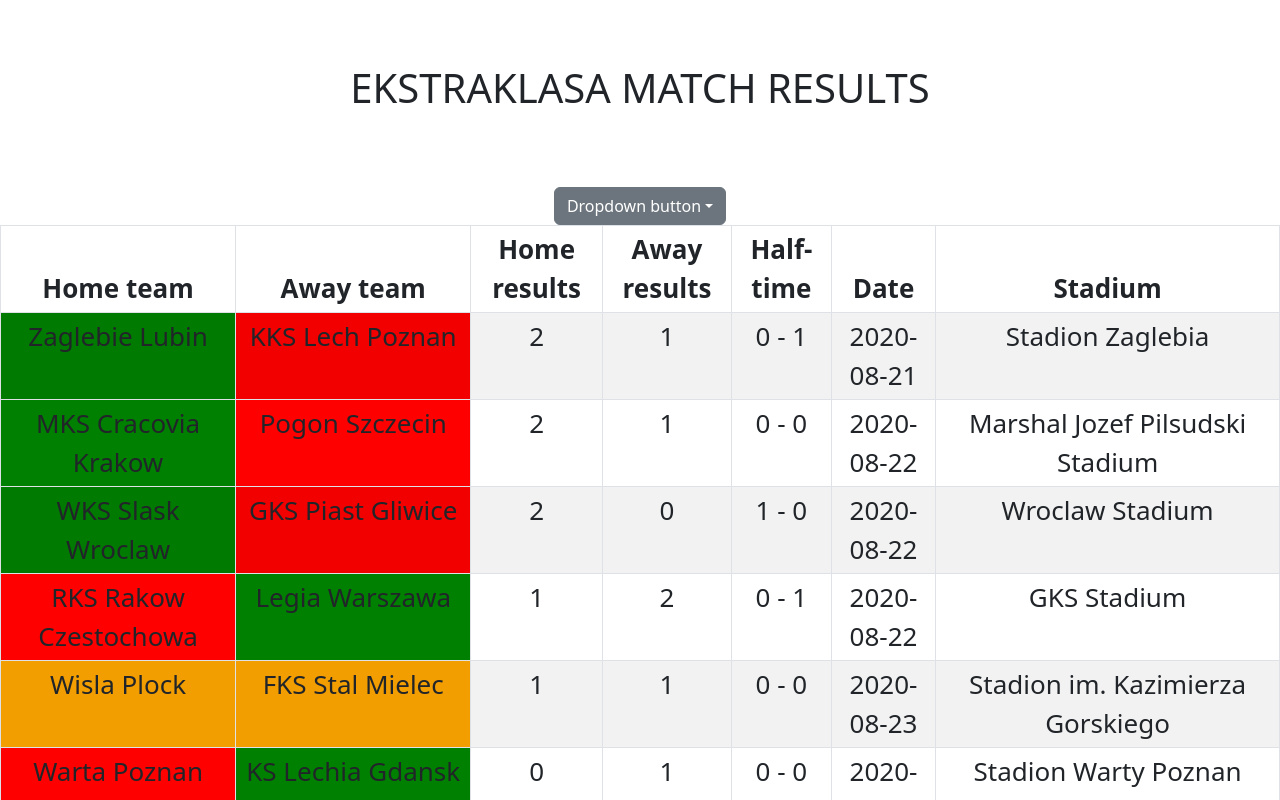
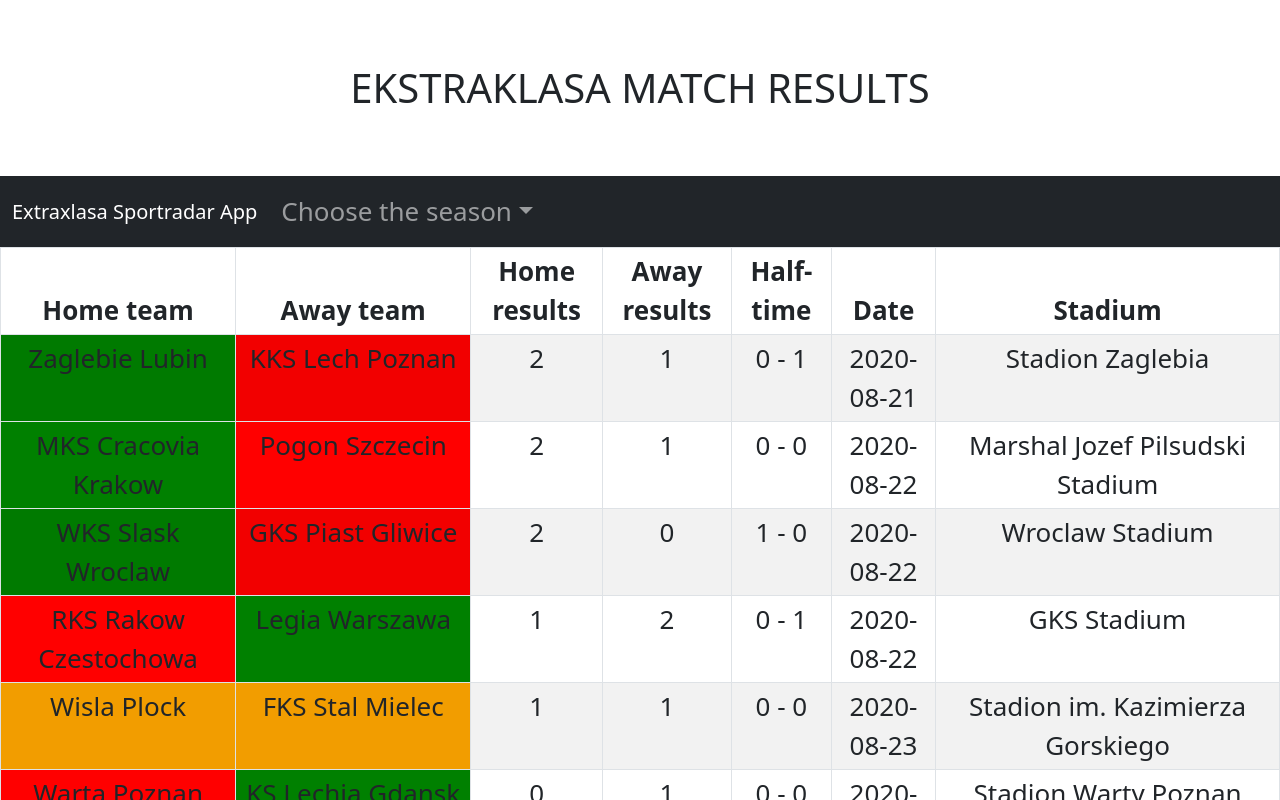
Before and after one commit to AniaPas/sportradarExtraklasaApp, a React (Create React App) app: page / in a window 1280 px wide. Shown: the top 800 px of the page. Built offline with nearby package versions, Linux system fonts and the light colour scheme; no server answers; data requests are answered from the project's data file.

Commit message:
adding nav

```diff
--- a/src/App.js
+++ b/src/App.js
@@ -1,6 +1,6 @@
 import "./App.scss";
 import { Home } from "./view/Home";
-import { Results } from "./components/Table/Results";
+import { Test } from "./view/Test";
 
 function App() {
   return (
@@ -9,6 +9,7 @@
         <h1 className='title'>EKSTRAKLASA MATCH RESULTS</h1>
 
         <Home />
+        <Test />
       </header>
     </div>
   );
--- a/src/components/DropdownMenu/DropdownMenu.js
+++ b/src/components/DropdownMenu/DropdownMenu.js
@@ -4,13 +4,12 @@
 export const DropdownMenu = ({ clickHandler }) => {
   return (
     <>
-      <DropdownButton
-        id='dropdown-button-dark-example2'
-        variant='secondary'
-        menuVariant='dark'
-        title='Dropdown button'
-        className='mt-2'
-      >
+      <Dropdown>
+        <Dropdown.Toggle id='dropdown-button-dark-example1' variant='secondary'>
+          Choose season
+        </Dropdown.Toggle>
+
+        <Dropdown.Menu variant='dark'>
           <Dropdown.Item
             as='button'
             onClick={() => clickHandler("http://localhost:3007/schedules/")}
@@ -20,19 +19,24 @@
           </Dropdown.Item>
           <Dropdown.Item
             as='button'
-          onClick={() => clickHandler("http://localhost:3007/schedules21_22/")}
+            onClick={() =>
+              clickHandler("http://localhost:3007/schedules21_22/")
+            }
           >
             21/22
           </Dropdown.Item>
           <Dropdown.Item
             as='button'
-          onClick={() => clickHandler("http://localhost:3007/schedules22_23/")}
+            onClick={() =>
+              clickHandler("http://localhost:3007/schedules22_23/")
+            }
           >
             22/23
           </Dropdown.Item>
           {/* <Dropdown.Divider />
         <Dropdown.Item href='#/action-4'>Separated link</Dropdown.Item> */}
-      </DropdownButton>
+        </Dropdown.Menu>
+      </Dropdown>
     </>
   );
 };
--- /dev/null
+++ b/src/components/Navigation/Navigation.js
@@ -0,0 +1,48 @@
+import Container from "react-bootstrap/Container";
+import Nav from "react-bootstrap/Nav";
+import Navbar from "react-bootstrap/Navbar";
+import NavDropdown from "react-bootstrap/NavDropdown";
+
+export const Navigation = ({ clickHandler }) => {
+  return (
+    <Navbar variant='dark' bg='dark' expand='lg' sticky='top'>
+      <Container fluid>
+        <Navbar.Brand href='#home'>Extraxlasa Sportradar App</Navbar.Brand>
+        <Navbar.Toggle aria-controls='navbar-dark-example' />
+        <Navbar.Collapse id='navbar-dark-example'>
+          <Nav>
+            <NavDropdown
+              id='nav-dropdown-dark-example'
+              title='Choose the season'
+              menuVariant='dark'
+            >
+              <NavDropdown.Item
+                onClick={() => clickHandler("http://localhost:3007/schedules/")}
+              >
+                2020/2021
+              </NavDropdown.Item>
+              <NavDropdown.Item
+                onClick={() =>
+                  clickHandler("http://localhost:3007/schedules21_22/")
+                }
+              >
+                2021/2022
+              </NavDropdown.Item>
+              <NavDropdown.Item
+                onClick={() =>
+                  clickHandler("http://localhost:3007/schedules22_23/")
+                }
+              >
+                2022/2023
+              </NavDropdown.Item>
+              <NavDropdown.Divider />
+              <NavDropdown.Item href='#action/3.4'>
+                Separated link
+              </NavDropdown.Item>
+            </NavDropdown>
+          </Nav>
+        </Navbar.Collapse>
+      </Container>
+    </Navbar>
+  );
+};
--- a/src/components/Table/Results.js
+++ b/src/components/ResultTable/ResultTable.js
@@ -1,7 +1,7 @@
 import Table from "react-bootstrap/Table";
 import uniqid from "uniqid";
 
-export const Results = ({
+export const ResultTable = ({
   homeNames,
   awayNames,
   homeResults,
--- a/src/view/Home.js
+++ b/src/view/Home.js
@@ -1,8 +1,9 @@
 import React, { useEffect } from "react";
 import axios from "axios";
 import { useState } from "react";
-import { Results } from "../components/Table/Results";
-import { DropdownMenu } from "../components/DropdownMenu/DropdownMenu";
+import { ResultTable } from "../components/ResultTable/ResultTable";
+//import { DropdownMenu } from "../components/DropdownMenu/DropdownMenu";
+import { Navigation } from "../components/Navigation/Navigation";
 //import { fetchData } from "../services/services";
 
 export const Home = () => {
@@ -65,8 +66,9 @@
   //console.log(homeResults);
   return (
     <div>
-      <DropdownMenu clickHandler={clickHandler} />
-      <Results
+      <Navigation clickHandler={clickHandler} />
+      {/* <DropdownMenu clickHandler={clickHandler} /> */}
+      <ResultTable
         homeNames={homeNames}
         homeResults={homeResults}
         awayResults={awayResults}
--- /dev/null
+++ b/src/view/Test.js
@@ -0,0 +1,24 @@
+import React from "react";
+import { useEffect, useState } from "react";
+import axios from "axios";
+
+export const Test = () => {
+  const [data, setData] = useState([]);
+  useEffect(() => {
+    const apii =
+      "https://api.sportradar.us/soccer/trial/v4/en/sport_events/sr:sport_event:22926007/timeline.json?api_key=8v8n5smhh5pp23825sr7f2gw";
+
+    axios
+      .get(apii)
+      .then((response) => {
+        const responseItems = response.data;
+        console.log(responseItems);
+        setData(responseItems);
+      })
+      .catch((e) => {
+        console.error(e);
+      });
+  }, []);
+  console.log(data);
+  return <div>test</div>;
+};
```
Also changed, not shown: src/components/Navigation/Navigation.module.scss (added), src/components/ResultTable/ResultTable.module.scss (renamed from src/components/Table/Results.module.scss). Lines whose indentation alone changed are shown as unchanged.
